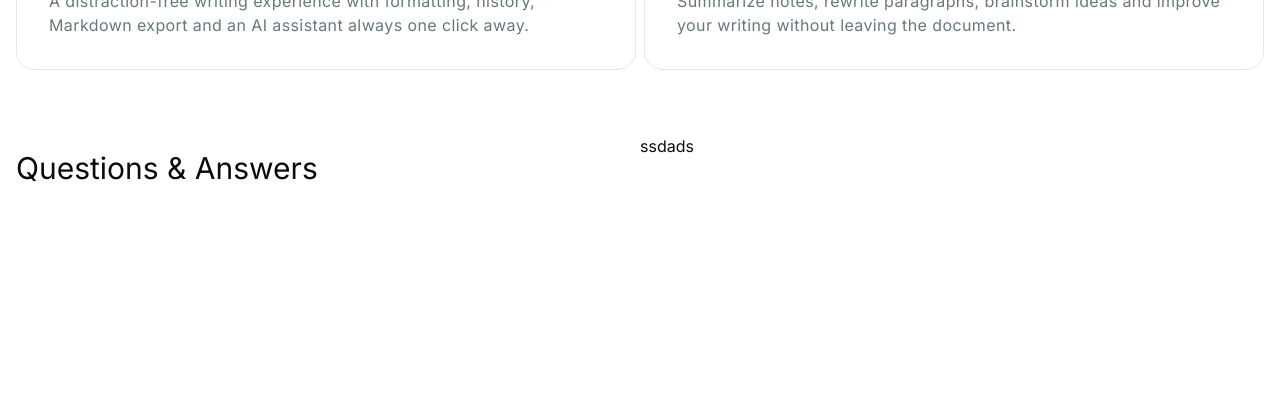
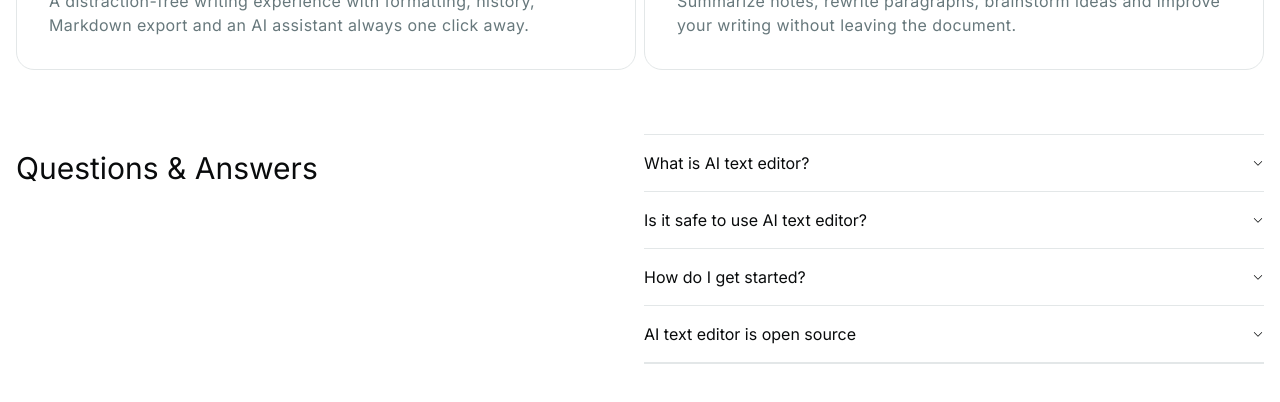
Before and after one commit to SyedJunaidAli1/AI-text-editor, a Next.js app: page / in a window 1280 px wide. Shown: the part 1876-2278 px from the top of the page. Before the commit the page ends 2142 px from the top, so only its background shows below. Built offline with nearby package versions, Linux system fonts and the light colour scheme.

Commit message:
feat: qna section done

```diff
--- a/app/components/QNASection.tsx
+++ b/app/components/QNASection.tsx
@@ -1,9 +1,67 @@
+"use client";
+
+import { CaretDownIcon, CaretUpIcon } from "@phosphor-icons/react";
+import { useState } from "react";
+
 const QNASection = () => {
+  const [show, setshow] = useState<number | null>(null);
+
+  const questions = [
+    {
+      id: 1,
+      question: "What is AI text editor?",
+      answer:
+        "AI text editor is a tool that uses artificial intelligence to help you edit text.",
+    },
+    {
+      id: 2,
+      question: "Is it safe to use AI text editor?",
+      answer:
+        "Yes, your data is safe with us. we do not share data with anyone",
+    },
+    {
+      id: 3,
+      question: "How do I get started?",
+      answer: "To get started, simply sign up and start editing.",
+    },
+    {
+      id: 4,
+      question: "AI text editor is open source",
+      answer: "Yes, it is open source and available on GitHub.",
+    },
+  ];
+
+  const handleshow = (index: number) => {
+    setshow(show === index ? null : index);
+  };
+
   return (
     <>
-      <section className="grid lg:grid-cols-2 grid-cols-1 w-full py-16">
-        <h2 className="text-3xl max-w-md mt-4">Questions & Answers</h2>
-        <p>ssdads</p>
+      <section className="py-16">
+        <section className="mx-auto w-full max-w-2xl md:max-w-3xl lg:max-w-7xl grid grid-cols-1 gap-x-2 gap-y-8 lg:grid-cols-2">
+          <h2 className="text-3xl max-w-md mt-4">Questions & Answers</h2>
+          <section>
+            <hr />
+            {questions.map((q) => (
+              <div key={q.id}>
+                <section className="flex justify-between items-center py-4">
+                  <h3 className="text-md">{q.question}</h3>
+                  {show !== q.id && (
+                    <CaretDownIcon size={12} onClick={() => handleshow(q.id)} />
+                  )}
+                  {show === q.id && (
+                    <CaretUpIcon size={12} onClick={() => handleshow(q.id)} />
+                  )}
+                </section>
+                {show === q.id && (
+                  <p className="text-chart-2 pb-4">{q.answer}</p>
+                )}
+                <hr />
+              </div>
+            ))}
+            <hr />
+          </section>
+        </section>
       </section>
     </>
   );
```
